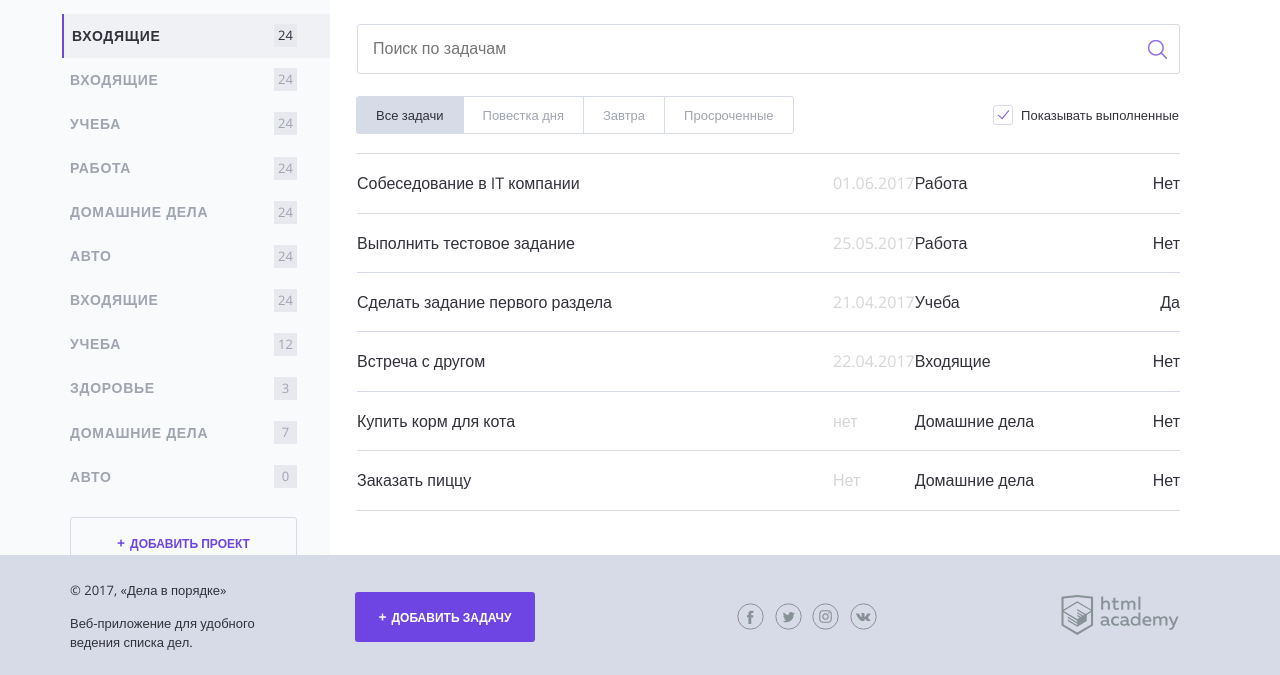
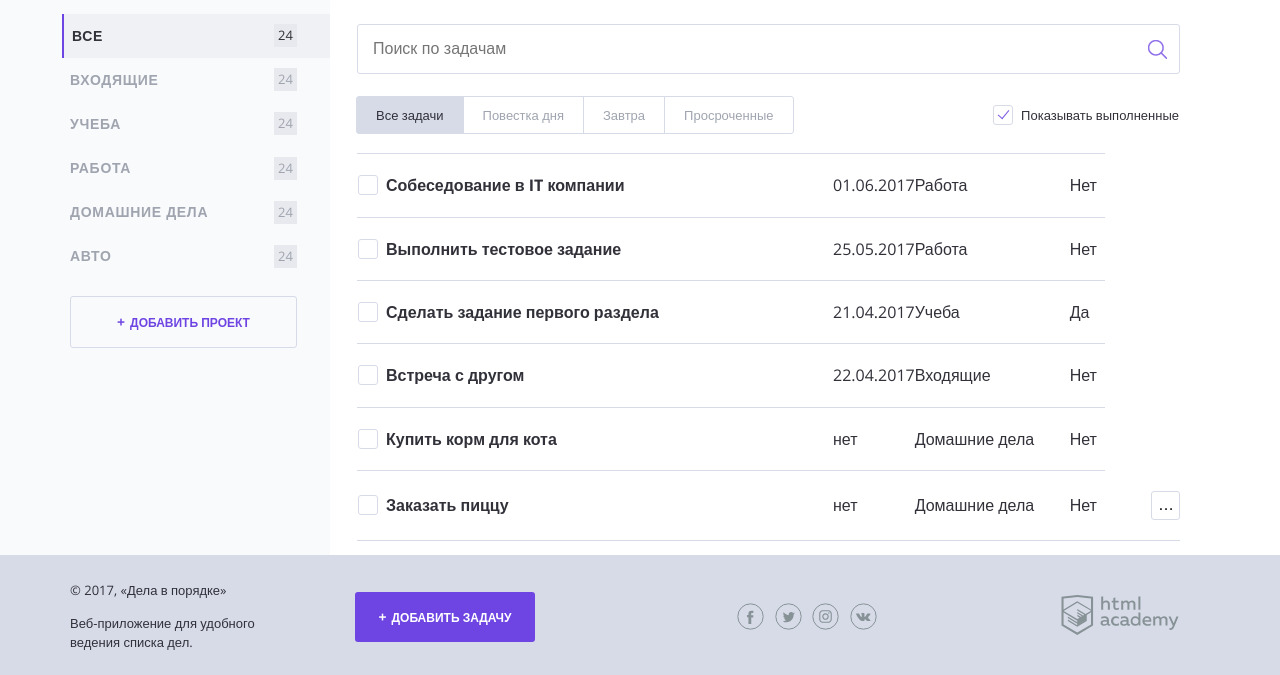
Before and after one commit to VSuchkov/229762-doingsdone, a PHP site: page / in a window 1280 px wide. Shown: the part 125-800 px from the top of the page. Run offline with PHP 8.4, Linux system fonts and the light colour scheme; data that the repository does not hold is empty.

Commit message:
доработки

```diff
--- a/index.php
+++ b/index.php
@@ -1,4 +1,44 @@
 
+<?php
+$categories = ["Все", "Входящие", "Учеба", "Работа", "Домашние дела", "Авто"];
+$task_1 = [
+"task" => "Собеседование в IT компании",
+"date" => "01.06.2017",
+"categories" => "Работа",
+"done" => "Нет"
+ ];
+$task_2 = [
+    "task" => "Выполнить тестовое задание",
+    "date" => "25.05.2017",
+    "categories" => "Работа",
+    "done" => "Нет"
+];
+$task_3 = [
+    "task" => "Сделать задание первого раздела",
+    "date" => "21.04.2017",
+    "categories" => "Учеба",
+    "done" => "Да"
+];
+$task_4 = [
+    "task" => "Встреча с другом",
+    "date" => "22.04.2017",
+    "categories" => "Входящие",
+    "done" => "Нет"
+];
+$task_5 = [
+    "task" => "Купить корм для кота",
+    "date" => "нет",
+    "categories" => "Домашние дела",
+    "done" => "Нет"
+];
+$task_6 = [
+    "task" => "Заказать пиццу",
+    "date" => "нет",
+    "categories" => "Домашние дела",
+    "done" => "Нет"
+];
+$tasks = [$task_1, $task_2, $task_3, $task_4, $task_5, $task_6];
+?>
 <!DOCTYPE html>
 <html lang="en">
 
@@ -36,58 +76,34 @@
 
 
         <div class="content">
-            <?php
-            $categories = ["Все", "Входящие", "Учеба", "Работа", "Домашние дела", "Авто"];
-            ?>
             <section class="content__side">
                 <h2 class="content__side-heading">Проекты</h2>
 
                 <nav class="main-navigation">
                     <ul class="main-navigation__list">
                         <?php
-                        $index = 1;
+                        $index = 0;
                         $num = count($categories);
+                         while ($index < $num) {
+                            $cat = $categories[$index];
+                            if ($index == 0) {
                             print (
                                 '<li class="main-navigation__list-item main-navigation__list-item--active">
-                                    <a class="main-navigation__list-item-link" href="#">' . $categories[1] . '</a>
-                                    <span class="main-navigation__list-item-count">24</span>
-                                </li>'
-                            );
-                        while ($index < $num) {
-                            $cat = $categories[$index];
-                            print (
-                                '<li class="main-navigation__list-item ">
                                     <a class="main-navigation__list-item-link" href="#">' . $cat . '</a>
                                     <span class="main-navigation__list-item-count">24</span>
                                 </li>'
                             );
+                            } else {
+                            print (
+                                '<li class="main-navigation__list-item">
+                                    <a class="main-navigation__list-item-link" href="#">' . $cat . '</a>
+                                    <span class="main-navigation__list-item-count">24</span>
+                                </li>'
+                            );
+                            }
                             $index = $index + 1;
                         }
                         ?>
-                        <li class="main-navigation__list-item ">
-                            <a class="main-navigation__list-item-link" href="#">Входящие</a>
-                            <span class="main-navigation__list-item-count">24</span>
-                        </li>
-
-                        <li class="main-navigation__list-item">
-                            <a class="main-navigation__list-item-link" href="#">Учеба</a>
-                            <span class="main-navigation__list-item-count">12</span>
-                        </li>
-
-                        <li class="main-navigation__list-item">
-                            <a class="main-navigation__list-item-link" href="#">Здоровье</a>
-                            <span class="main-navigation__list-item-count">3</span>
-                        </li>
-
-                        <li class="main-navigation__list-item">
-                            <a class="main-navigation__list-item-link" href="#">Домашние дела</a>
-                            <span class="main-navigation__list-item-count">7</span>
-                        </li>
-
-                        <li class="main-navigation__list-item">
-                            <a class="main-navigation__list-item-link" href="#">Авто</a>
-                            <span class="main-navigation__list-item-count">0</span>
-                        </li>
                     </ul>
                 </nav>
 
@@ -131,74 +147,54 @@
                         <span class="checkbox__text">Показывать выполненные</span>
                     </label>
                 </div>
-                <?php
-                    $task_1 = [
-                        "task" => "Собеседование в IT компании",
-                        "date" => "01.06.2017",
-                        "categories" => "Работа",
-                        "done" => "Нет"
-                    ];
-                    $task_2 = [
-                        "task" => "Выполнить тестовое задание",
-                        "date" => "25.05.2017",
-                        "categories" => "Работа",
-                        "done" => "Нет"
-                    ];
-                    $task_3 = [
-                        "task" => "Сделать задание первого раздела",
-                        "date" => "21.04.2017",
-                        "categories" => "Учеба",
-                        "done" => "Да"
-                    ];
-                    $task_4 = [
-                        "task" => "Встреча с другом",
-                        "date" => "22.04.2017",
-                        "categories" => "Входящие",
-                        "done" => "Нет"
-                    ];
-                    $task_5 = [
-                        "task" => "Купить корм для кота",
-                        "date" => "нет",
-                        "categories" => "Домашние дела",
-                        "done" => "Нет"
-                    ];
-                    $task_6 = [
-                        "task" => "Заказать пиццу",
-                        "date" => "Нет",
-                        "categories" => "Домашние дела",
-                        "done" => "Нет"
-                    ];
-                    $tasks = [$task_1, $task_2, $task_3, $task_4, $task_5, $task_6];
-                ?>
+
+
                 <table class="tasks">
-                    <?php foreach ($tasks as $key => $val) : ?>
-
-                    <tr class="tasks__item
+                    <?php foreach ($tasks as $key => $val): ?>
+                    <tr class="tasks__item task
                     <?php
-                        if ($key = "Да") {
+                        if ($tasks["done"] == "Да") {
                             print("task--completed");
                         }
                     ?>
                     ">
                         <td class="task__select">
+                            <label class="checkbox task__checkbox">
+                                <input class="checkbox__input visually-hidden" type="checkbox">
+                                <span class="checkbox__text">
+                                <?=$val["task"];?>
+                                </span>
+                            </label>
+                        </td>
 
-                        <?=$val["task"];?>
-                        </td>
                         <td class="task__date">
                         <?=$val["date"];?>
                         </td>
                         <td class="task__categories">
                         <?=$val["categories"];?>
                         </td>
-
-                        <td class="task__controls
-                        ">
+                        <td class="task__progress">
                         <?=$val["done"];?>
                         </td>
+                        <?php endforeach; ?>
+                        <td class="task__controls">
+                            <button class="expand-control" type="button" name="button">Выполнить первое задание</button>
+
+                            <ul class="expand-list hidden">
+                                <li class="expand-list__item">
+                                    <a href="#">Выполнить</a>
+                                </li>
+
+                                <li class="expand-list__item">
+                                    <a href="#">Удалить</a>
+                                </li>
+
+                                <li class="expand-list__item">
+                                    <a href="#">Дублировать</a>
+                                </li>
+                            </ul>
+                        </td>
                     </tr>
-
-
-                    <?php endforeach; ?>
                 </table>
             </main>
         </div>
```
